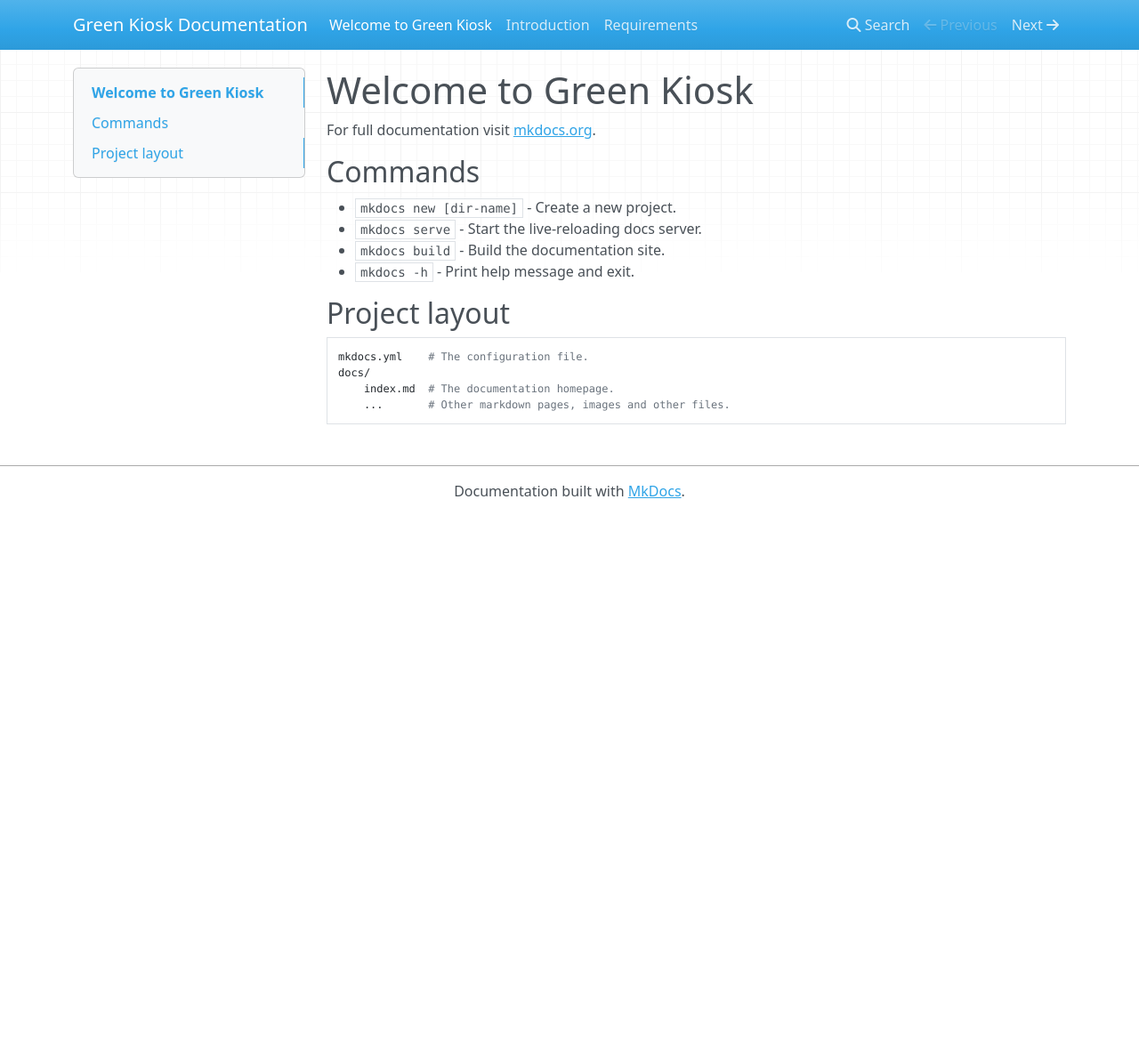
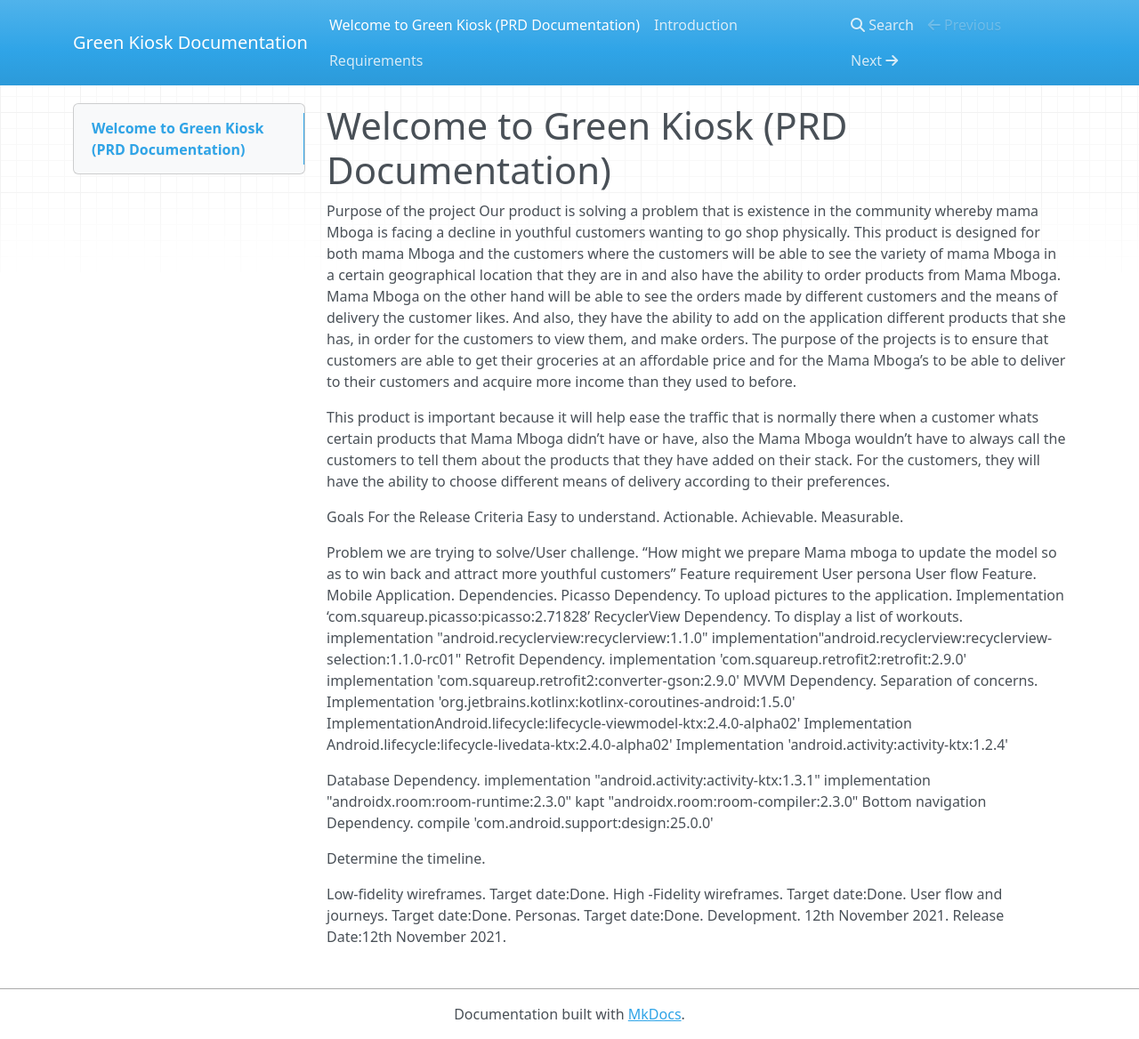
Before and after one commit to gerardine2001/Green_kiosk_documentation, an MkDocs documentation site: the page built from docs/index.md, in a window 1280 px wide and 1168 px high. Shown: the whole window at 89% size. Built offline with MkDocs 1.6.1, drawn with Linux system fonts in a browser that asks for light colours; nearby versions of some CDN libraries.

Commit message:
product_requirement_documentaion

```diff
--- a/docs/index.md
+++ b/docs/index.md
@@ -1,17 +1,43 @@
-# Welcome to Green Kiosk
+# Welcome to Green Kiosk (PRD Documentation)
+Purpose of the project
+Our product is solving a problem that is existence in the community whereby mama Mboga is facing a decline in youthful customers wanting to go shop physically.
+This product is designed for both mama Mboga and the customers where the customers will be able to see the variety of mama Mboga in a certain geographical location that they are in and also have the ability to order products from Mama Mboga. Mama Mboga on the other hand will be able to see the orders made by different customers and the means of delivery the customer likes. And also, they have the ability to add on the application different products that she has, in order for the customers to view them, and make orders.
+The purpose of the projects is to ensure that customers are able to get their groceries at an affordable price and for the Mama Mboga’s to be able to deliver to their customers and acquire more income than they used to before.
 
-For full documentation visit [mkdocs.org](https://www.mkdocs.org).
+This product is important because it will help ease the traffic that is normally there when a customer whats certain products that Mama Mboga didn’t have or have, also the Mama Mboga wouldn’t have to always call the customers to tell them about the products that they have added on their stack.
+For the customers, they will have the ability to choose different means of delivery according to their preferences.
 
-## Commands
 
-* `mkdocs new [dir-name]` - Create a new project.
-* `mkdocs serve` - Start the live-reloading docs server.
-* `mkdocs build` - Build the documentation site.
-* `mkdocs -h` - Print help message and exit.
+Goals For the Release Criteria
+Easy to understand.
+Actionable.
+Achievable.
+Measurable.
 
-## Project layout
 
-    mkdocs.yml    # The configuration file.
-    docs/
-        index.md  # The documentation homepage.
-        ...       # Other markdown pages, images and other files.
+
+Problem we are trying to solve/User challenge.
+“How might we prepare Mama mboga to update the model so as to win back and attract more youthful customers”
+Feature requirement
+User persona
+User flow
+Feature. Mobile Application.
+Dependencies.
+Picasso Dependency. To upload pictures to the application. Implementation ‘com.squareup.picasso:picasso:2.71828’
+RecyclerView Dependency. To display a list of workouts. implementation "android.recyclerview:recyclerview:1.1.0" implementation"android.recyclerview:recyclerview-selection:1.1.0-rc01" Retrofit Dependency. implementation 'com.squareup.retrofit2:retrofit:2.9.0' implementation 'com.squareup.retrofit2:converter-gson:2.9.0'
+MVVM Dependency. Separation of concerns. Implementation 'org.jetbrains.kotlinx:kotlinx-coroutines-android:1.5.0' ImplementationAndroid.lifecycle:lifecycle-viewmodel-ktx:2.4.0-alpha02' Implementation Android.lifecycle:lifecycle-livedata-ktx:2.4.0-alpha02' Implementation 'android.activity:activity-ktx:1.2.4'
+
+
+Database Dependency.
+implementation "android.activity:activity-ktx:1.3.1" implementation "androidx.room:room-runtime:2.3.0" kapt "androidx.room:room-compiler:2.3.0"
+Bottom navigation Dependency. compile 'com.android.support:design:25.0.0'
+
+
+Determine the timeline.
+
+
+Low-fidelity wireframes. Target date:Done.
+High -Fidelity wireframes. Target date:Done.
+User flow and journeys. Target date:Done. Personas. Target date:Done.
+Development. 12th November 2021.
+   Release Date:12th November 2021.
```
Also changed, not shown: docs/introduction.md (+9 -0 lines).
